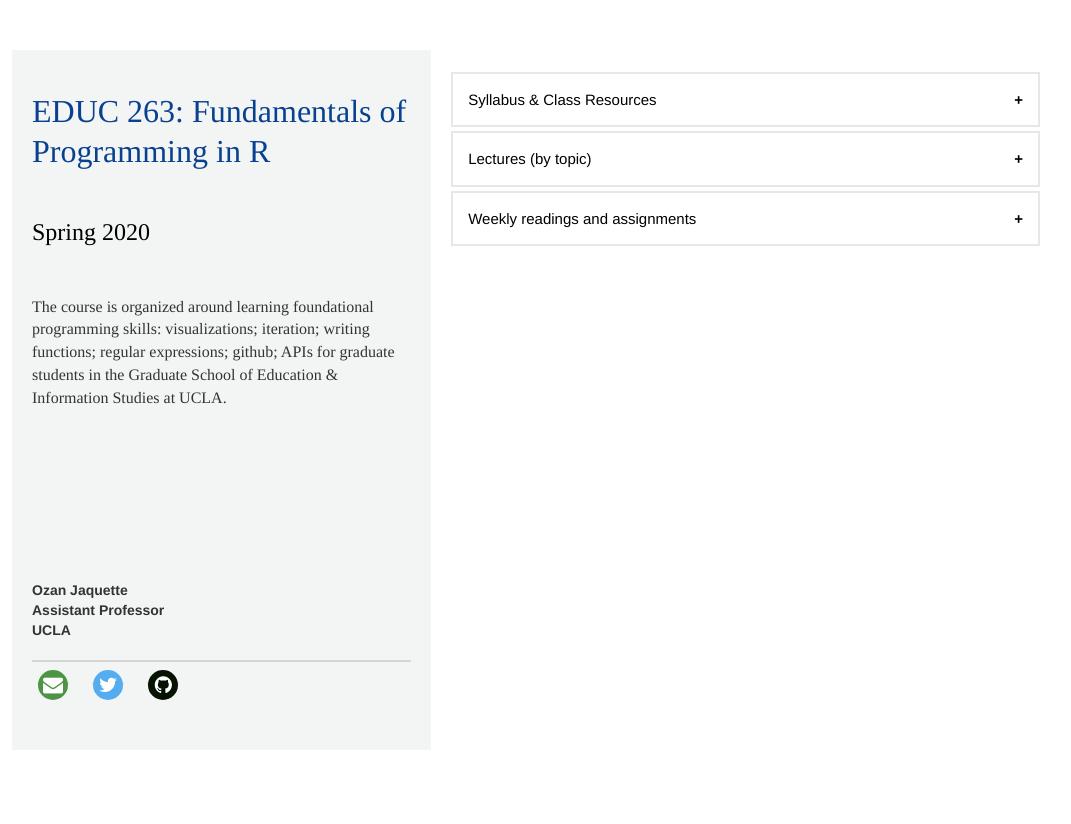
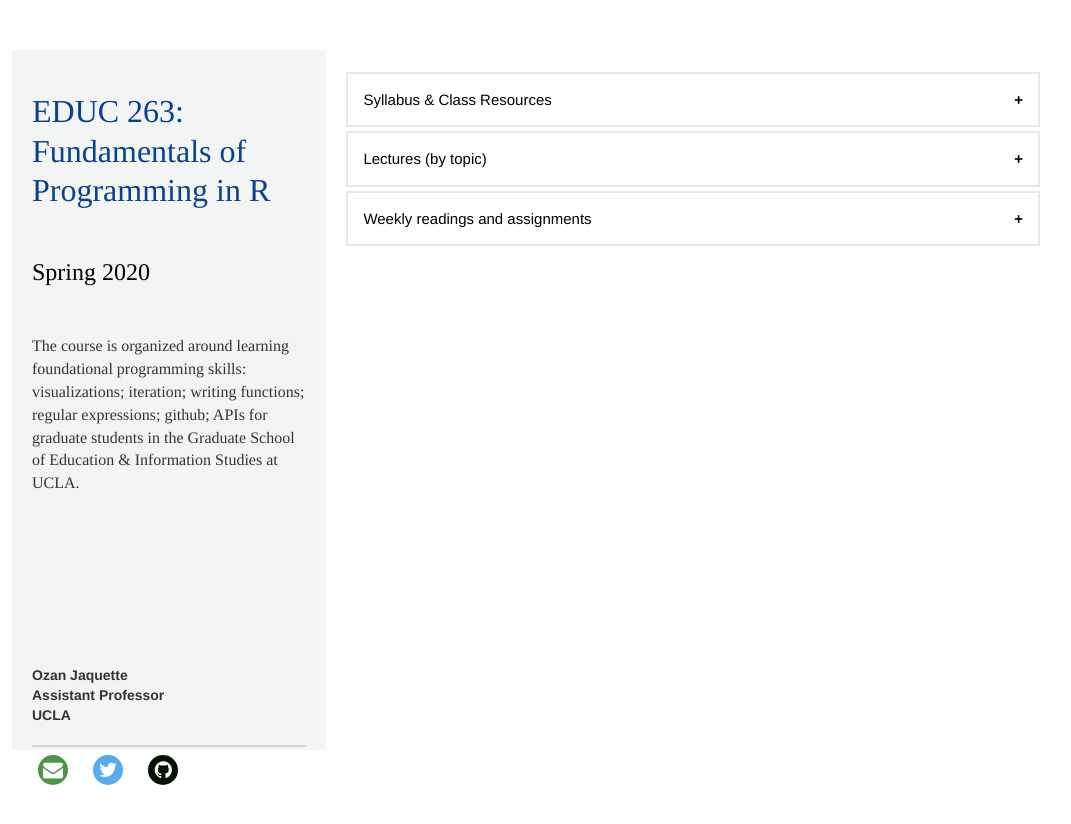
Before and after one commit to Rucla-ed/rclass2, a Jekyll site: the page built from README.md, in a window 1280 px wide. Shown: the top 824 px of the page, without its empty margins (104-1175 px from the left). Built offline with Jekyll 4.4.1, drawn with Linux system fonts in a browser that asks for light colours; our own code applies the rules of GitHub Pages for plain Markdown files.

Commit message:
edit container

```diff
--- a/_layouts/default.html
+++ b/_layouts/default.html
@@ -94,12 +94,12 @@
 }
 
 .left {
-  width: 40%;
+  width: 30%;
   background: #F3F5F5;
 }
 
 .right {
-  width: 60%;
+  width: 70%;
   overflow: auto;
 }
 
```
